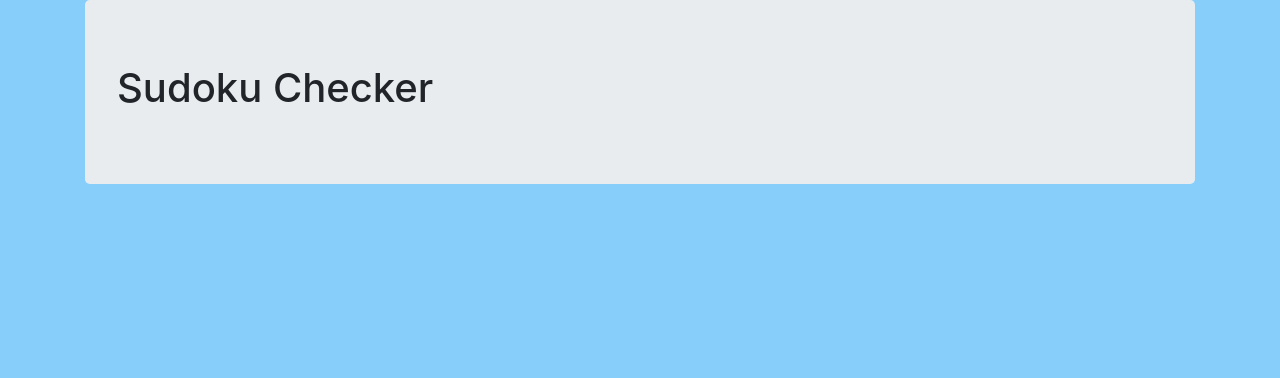
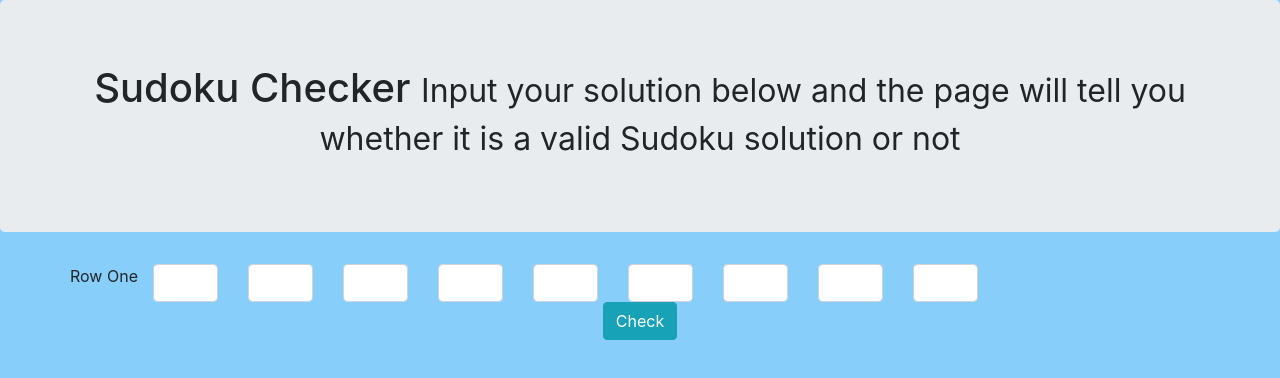
Before and after one commit to WilliamKulha/sudoku_checker, a website built with webpack: page src/index.html in a window 1280 px wide. Built offline with nearby package versions, Linux system fonts and the light colour scheme.

Commit message:
Start on the abortion of an index file.

```diff
--- a/src/index.html
+++ b/src/index.html
@@ -7,11 +7,53 @@
   <title>Sudoku Checker</title>
 </head>
 <body>
+  <div class="jumbotron text-center">
+      <h1>
+        Sudoku Checker
+      <small>Input your solution below and the page will tell you whether it is a valid Sudoku solution or not</small>
+      </h1>
+  </div>
   <div class="container">
-    <div class="jumbotron">
-        <h1>Sudoku Checker</h1>
+    <div class="my_form">
+      <form id="user_input">
+       <div class="row" id="firstRow">
+         <label for="row1">Row One</label>
+          <div class="col-1">
+            <input type="number" class="form-control" id=firstRowOne>
+          </div>
+          <div class="col-1">
+              <input type="number" class="form-control" id=firstRowTwo>
+          </div>
+          <div class="col-1">
+              <input type="number" class="form-control" id=firstRowThree>
+          </div>
+          <div class="col-1">
+              <input type="number" class="form-control" id=firstRowFour>
+          </div>
+          <div class="col-1">
+              <input type="number" class="form-control" id=firstRowFive>
+          </div>
+          <div class="col-1">
+              <input type="number" class="form-control" id=firstRowSix>
+          </div>
+          <div class="col-1">
+              <input type="number" class="form-control" id=firstRowSeven>
+          </div>
+          <div class="col-1">
+              <input type="number" class="form-control" id=firstRowEight>
+          </div>
+          <div class="col-1">
+              <input type="number" class="form-control" id=firstRowNine>
+          </div>
+       </div>
+        <div class="text-center">
+          <button type="submit" class="btn btn-info">Check</button>
+        </div>
+      </form>
     </div>
+    <div id="results">
 
+    </div>
   </div>
 
 </body>
```
